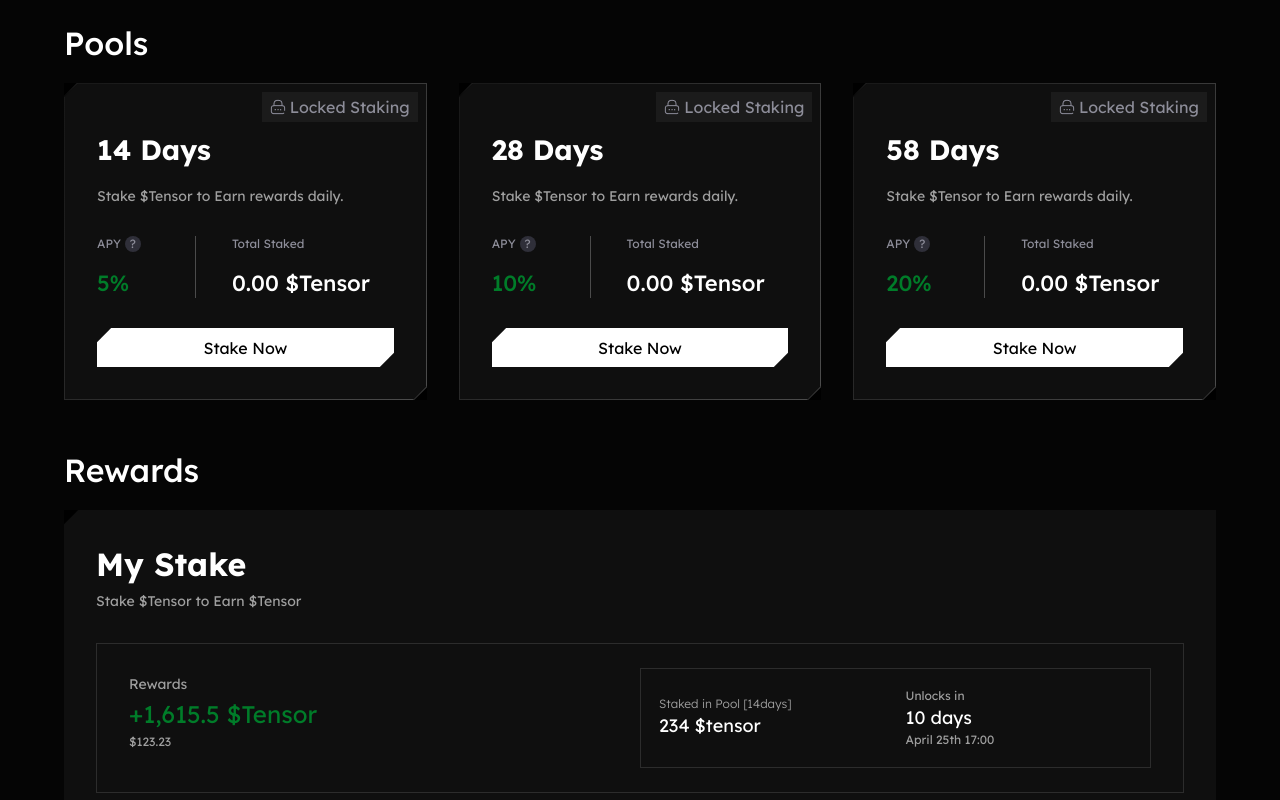
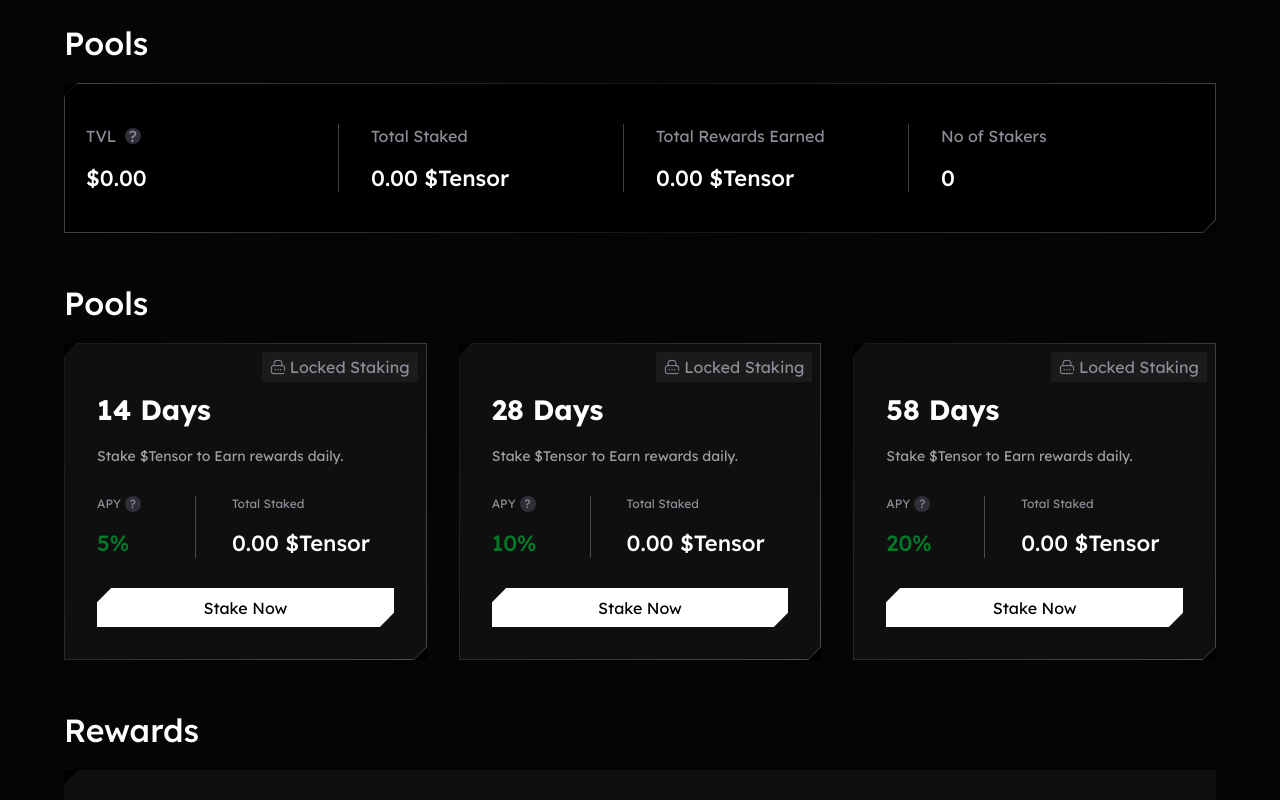
Before and after one commit to clintondl/j-yzy, a React (Vite) app: page /staking in a window 1280 px wide. Shown: the top 800 px of the page. Built offline with nearby package versions, Linux system fonts and the light colour scheme; no server answers.

Commit message:
Implement Summary section

```diff
--- /dev/null
+++ b/src/component/ToolTipMark.jsx
@@ -0,0 +1,10 @@
+
+function ToolTipMark() {
+  return (
+    <span className="ml-1 inline-flex items-center justify-center bg-[#2F2F39] min-h-[16px] h-[16px] min-w-[16px] w-[16px] rounded-full">
+      ?
+    </span>
+  );
+}
+
+export default ToolTipMark
--- a/src/component/staking/Summary.jsx
+++ b/src/component/staking/Summary.jsx
@@ -1,9 +1,66 @@
-import React from 'react'
+import { useMemo } from "react";
+import ToolTipMark from "../ToolTipMark";
 
 function Summary() {
+  const data = useMemo(
+    () => [
+      {
+        id: 1,
+        title: "TVL",
+        value: `$0.00`,
+        tooltip: "Tevele",
+      },
+      {
+        id: 2,
+        title: "Total Staked",
+        value: `0.00 $Tensor `,
+      },
+      {
+        id: 3,
+        title: "Total Rewards Earned",
+        value: `0.00 $Tensor`,
+      },
+      {
+        id: 4,
+        title: "No of Stakers",
+        value: `0`,
+      },
+    ],
+    []
+  );
   return (
-    <div>Summary</div>
-  )
+    <section className="py-[27px]">
+      <div className="container">
+        <h2 className="font-medium mb-[24px] text-2xl lg:text-[32px]">Pools</h2>
+        <div className="bg-black arced arced-border summary">
+          <ul className="grid grid-cols-2 gap-[32px] lg:grid-cols-4 px-[16px] py-[18px] lg:px-[21px] lg:py-[40px]">
+            {data.map((item, i, arr) => (
+              <li key={item.id}>
+                <div
+                  className="space-y-[8px] lg:space-y-[16px]"
+                  style={{
+                    borderRight:
+                      i !== arr.length - 1 ? "1px solid #FFFFFF40" : "none",
+                  }}
+                >
+                  <h3 className="text-xs lg:text-base text-faint">
+                    {item.title} {item.tooltip && <ToolTipMark />}
+                  </h3>
+                  <p className="font-medium text-lg lg:text-[22px]">
+                    {item.value}
+                  </p>
+                </div>
+              </li>
+            ))}
+          </ul>
+        </div>
+      </div>
+    </section>
+  );
 }
 
-export default Summary
+export default Summary;
+
+// background: #8D8D99;
+// background: #FFFFFF;
+// background: #FFFFFF40;
--- a/src/component/staking/pools/PoolCard.jsx
+++ b/src/component/staking/pools/PoolCard.jsx
@@ -1,5 +1,6 @@
 import lock from "../../../assets/Icons/lock.png";
 import Button from "../../Button";
+import ToolTipMark from "../../ToolTipMark";
 
 function PoolCard({ pool }) {
   return (
@@ -22,9 +23,7 @@ function PoolCard({ pool }) {
             <div className="border-r border-faint-25 space-y-[16px] w-1/3">
               <h4 className="text-xs text-[#8D8D99]">
                 APY
-                <span className="ml-1 inline-flex items-center justify-center bg-[#2F2F39] min-h-[16px] h-[16px] min-w-[16px] w-[16px] rounded-full">
-                  ?
-                </span>
+                <ToolTipMark />
               </h4>
               <p className="text-primary font-medium text-[22px]">{pool.apy}</p>
             </div>
--- a/src/index.css
+++ b/src/index.css
@@ -207,3 +207,16 @@ a.btn {
     rgba(153, 153, 153, 0.0725) 94.22%
   );
 }
+
+
+.summary > ul {
+  border: 1px solid;
+  border: 1px solid;
+  border-image-slice: 1;
+  border-image-source: linear-gradient(
+    91.17deg,
+    rgba(255, 255, 255, 0.25) 3.43%,
+    rgba(153, 153, 153, 0.135) 51.65%,
+    rgba(255, 255, 255, 0.25) 99.88%
+  );
+}
--- a/src/pages/Staking.jsx
+++ b/src/pages/Staking.jsx
@@ -1,9 +1,11 @@
+import Summary from "../component/staking/Summary";
 import Pools from "../component/staking/pools/Pools";
 import Rewards from "../component/staking/rewards/Rewards";
 
 function Staking() {
   return (
     <div>
+      <Summary />
       <Pools />
       <Rewards />
     </div>
```
